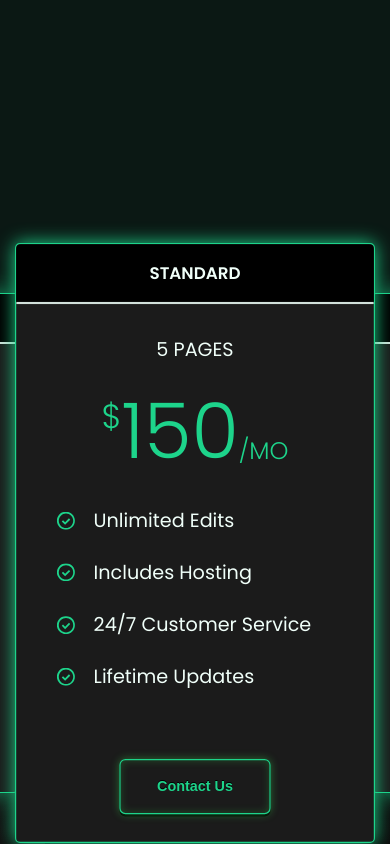
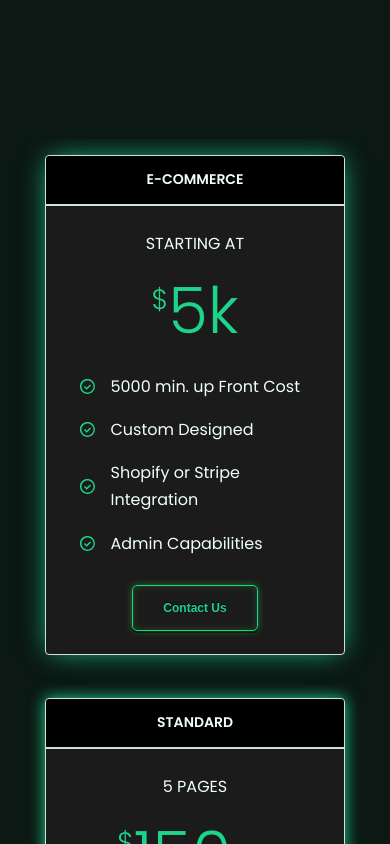
Before and after one commit to adinduokoro/Byte-Back-Digital-V2, a React (Create React App) app: page / in a window 390 px wide. Shown: the part 5500-6344 px from the top of the page. Built offline with nearby package versions, Linux system fonts and the light colour scheme.

Commit message:
Responsiveness
Update.

```diff
--- a/src/components/customerPlanOptions/CustomerPlanOptions.js
+++ b/src/components/customerPlanOptions/CustomerPlanOptions.js
@@ -10,6 +10,7 @@ const CustomerPlanOptions = () => {
 
   return (
     <section className={styles["customer-plan-options"]}>
+      <div className={styles["background-blend"]}></div>
       <div className="container">
         <div className={styles["customer-plan-options-content"]}>
           <div className={styles["plan-options"]}>
--- a/src/components/customerPlanOptions/CustomerPlanOptions.module.css
+++ b/src/components/customerPlanOptions/CustomerPlanOptions.module.css
@@ -4,6 +4,16 @@
   height: 50.5rem;
   width: 100%;
   background-color: transparent;
+}
+
+.background-blend{
+  position: absolute;
+  bottom: 0;
+  left: 0;
+  width: 100%;
+  height: 100%;
+  background-color: var(--primaryBackgroundColor);
+  z-index: -1;
 }
 
 .customer-plan-options-content {
@@ -154,3 +164,37 @@
   position: absolute;
   bottom: 1.44rem;
 }
+
+@media screen and (max-width: 1024px) {
+  .customer-plan-options {
+    height: auto;
+    background-color: none;
+  }
+
+  .plan-options {
+    display: flex;
+    flex-direction: column;
+    align-items: center;
+  margin-bottom: 19.24rem;
+
+  }
+
+  .plan {
+    padding: 0 2.19rem;
+    border: 1px solid var(--primaryColorNeutral600);
+    border-radius: 4px;
+    margin-top: 1rem;
+  }
+
+  .plan:nth-child(2) {
+    transform: scale(1);
+    z-index: none;
+    box-shadow: none;
+
+  }
+
+  .plan-dark:nth-child(2){
+    box-shadow: 0px 0px 15px 0px var(--primaryColor);
+
+  }
+}
--- a/src/components/footer/Footer.module.css
+++ b/src/components/footer/Footer.module.css
@@ -22,7 +22,6 @@
   z-index: -1;
   overflow: hidden;
   background: var(--backgroundAssetOne);
-
 }
 
 .footer-content {
```
